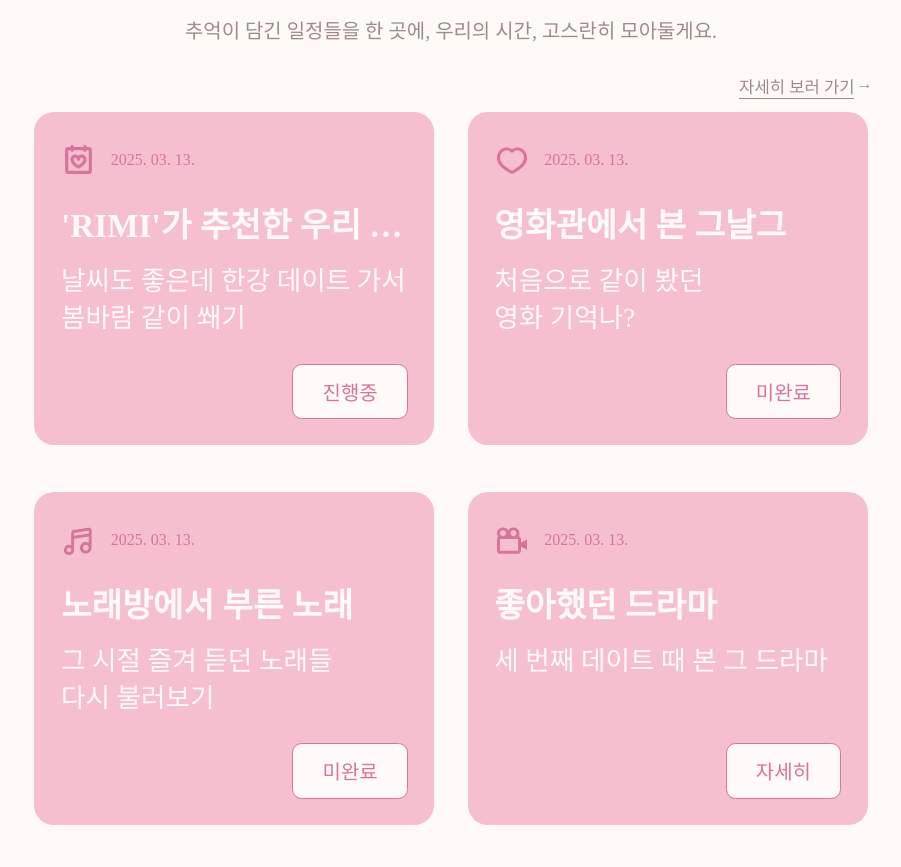
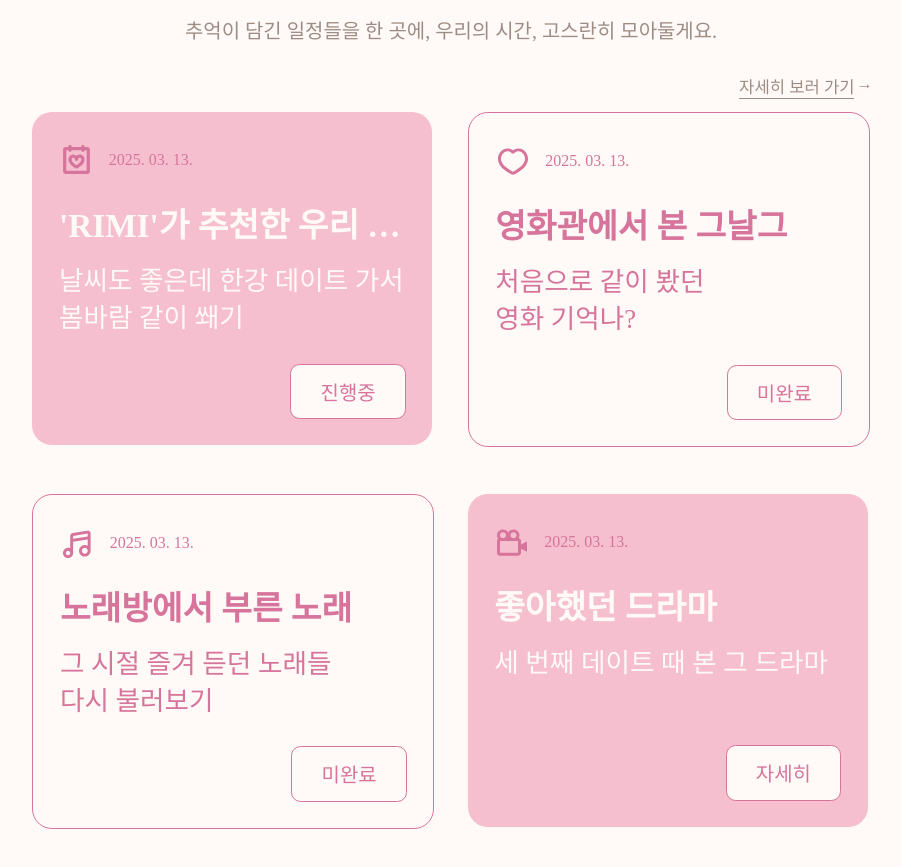
Before and after one commit to 2025-REMIND/REMIND-Frontend, a React (Create React App) app in the folder remind/: page / in a window 1280 px wide. Shown: the part 729-1596 px from the top of the page, without its empty margins (189-1090 px from the left). Built offline with nearby package versions, Linux system fonts and the light colour scheme; a web font is replaced by a local one.

Commit message:
💄 PlanArchive 일정 진행 상태에 따른 스타일 차이 추가

```diff
--- a/remind/src/components/home/planarchive/PlanArchive.jsx
+++ b/remind/src/components/home/planarchive/PlanArchive.jsx
@@ -14,26 +14,26 @@ export default function PlanArchive() {
                 <S.IconDetail>→</S.IconDetail>
             </S.Detail>
             <S.ArchiveWrapper>
-                <S.ArchiveBox>
+                <S.ArchiveBox status = "ing">
                     <S.Archive>
                         <S.Info>
                             <S.Icon src = { DATE } />
                             <S.Date>2025. 03. 13.</S.Date>
                         </S.Info>
-                        <S.Name>'RIMI'가 추천한 우리 데이트</S.Name>
-                        <S.Comment>날씨도 좋은데 한강 데이트 가서 봄바람 같이 쐐기</S.Comment>
+                        <S.Name status = "ing">'RIMI'가 추천한 우리 데이트</S.Name>
+                        <S.Comment status = "ing">날씨도 좋은데 한강 데이트 가서 봄바람 같이 쐐기</S.Comment>
                     </S.Archive>
                     <S.Status>진행중</S.Status>
                 </S.ArchiveBox>
 
-                <S.ArchiveBox>
+                <S.ArchiveBox status = "x">
                     <S.Archive>
                         <S.Info>
                             <S.Icon src = { LOVE } />
                             <S.Date>2025. 03. 13.</S.Date>
                         </S.Info>
-                        <S.Name>영화관에서 본 그날그</S.Name>
-                        <S.Comment>
+                        <S.Name status = "x">영화관에서 본 그날그</S.Name>
+                        <S.Comment status = "x">
                             {`처음으로 같이 봤던
                             영화 기억나?`}
                         </S.Comment>
@@ -41,28 +41,28 @@ export default function PlanArchive() {
                     <S.Status>미완료</S.Status>
                 </S.ArchiveBox>
 
-                <S.ArchiveBox>
+                <S.ArchiveBox status = "x">
                     <S.Archive>
                         <S.Info>
                             <S.Icon src = { SONG } />
                             <S.Date>2025. 03. 13.</S.Date>
                         </S.Info>
-                        <S.Name>노래방에서 부른 노래</S.Name>
-                        <S.Comment>
+                        <S.Name status = "x">노래방에서 부른 노래</S.Name>
+                        <S.Comment status = "x">
                             {`그 시절 즐겨 듣던 노래들
                             다시 불러보기`}</S.Comment>
                     </S.Archive>
                     <S.Status>미완료</S.Status>
                 </S.ArchiveBox>
 
-                <S.ArchiveBox>
+                <S.ArchiveBox status = "detail">
                     <S.Archive>
                         <S.Info>
                             <S.Icon src = { DRAMA } />
                             <S.Date>2025. 03. 13.</S.Date>
                         </S.Info>
-                        <S.Name>좋아했던 드라마</S.Name>
-                        <S.Comment>세 번째 데이트 때 본 그 드라마</S.Comment>
+                        <S.Name status = "detail">좋아했던 드라마</S.Name>
+                        <S.Comment status = "detail">세 번째 데이트 때 본 그 드라마</S.Comment>
                     </S.Archive>
                     <S.Status>자세히</S.Status>
                 </S.ArchiveBox>
--- a/remind/src/components/home/planarchive/PlanArchive.style.js
+++ b/remind/src/components/home/planarchive/PlanArchive.style.js
@@ -54,7 +54,15 @@ export const ArchiveBox = styled.div`
     height: 26.04vw;
     margin-top: 1.04vw;
     border-radius: 1.56vw;
-    background-color: #F6BFCF;
+
+    background-color: ${({ status }) => {
+        if (status === "ing" || status === "detail") return "#F6BFCF";
+        else if (status === "x") return "#FFFAF8";
+    }};
+
+    border: ${({ status }) => {
+        if (status === "x") return "0.05vw solid #D7749B";
+    }};
 `
 
 export const Archive = styled.div`
@@ -83,7 +91,10 @@ export const Date = styled.div`
 export const Name = styled.div`
     font-weight: 700;
     font-size: 2.60vw;
-    color: #FFFAF8;
+    color: ${({ status }) => {
+        if (status === "ing" || status === "detail") return "#FFFAF8";
+        else if (status === "x") return "#D7749B";
+    }};
     margin-bottom: 1.25vw;
     white-space: nowrap;
     overflow: hidden;
@@ -93,7 +104,10 @@ export const Name = styled.div`
 export const Comment = styled.div`
     font-weight: 400;
     font-size: 2.08vw;
-    color: #FFFAF8;
+    color: ${({ status }) => {
+        if (status === "ing" || status === "detail") return "#FFFAF8";
+        else if (status === "x") return "#D7749B";
+    }};
     line-height: 140%;
     white-space: pre-line;
 `
```
